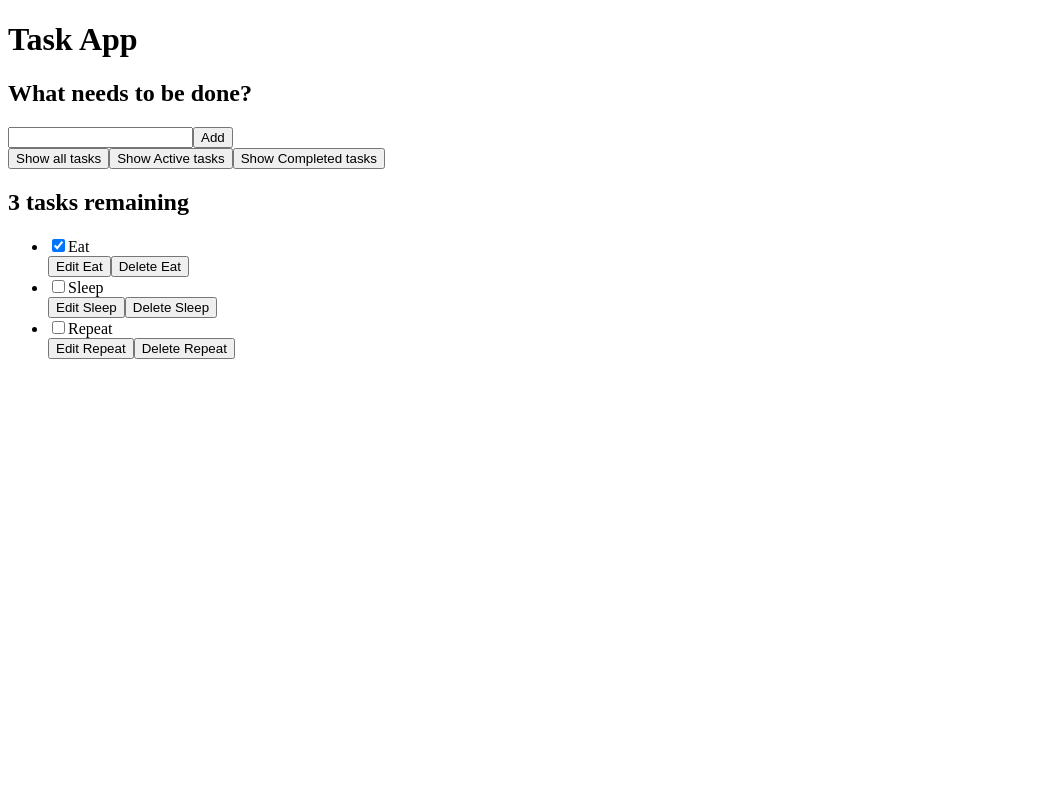
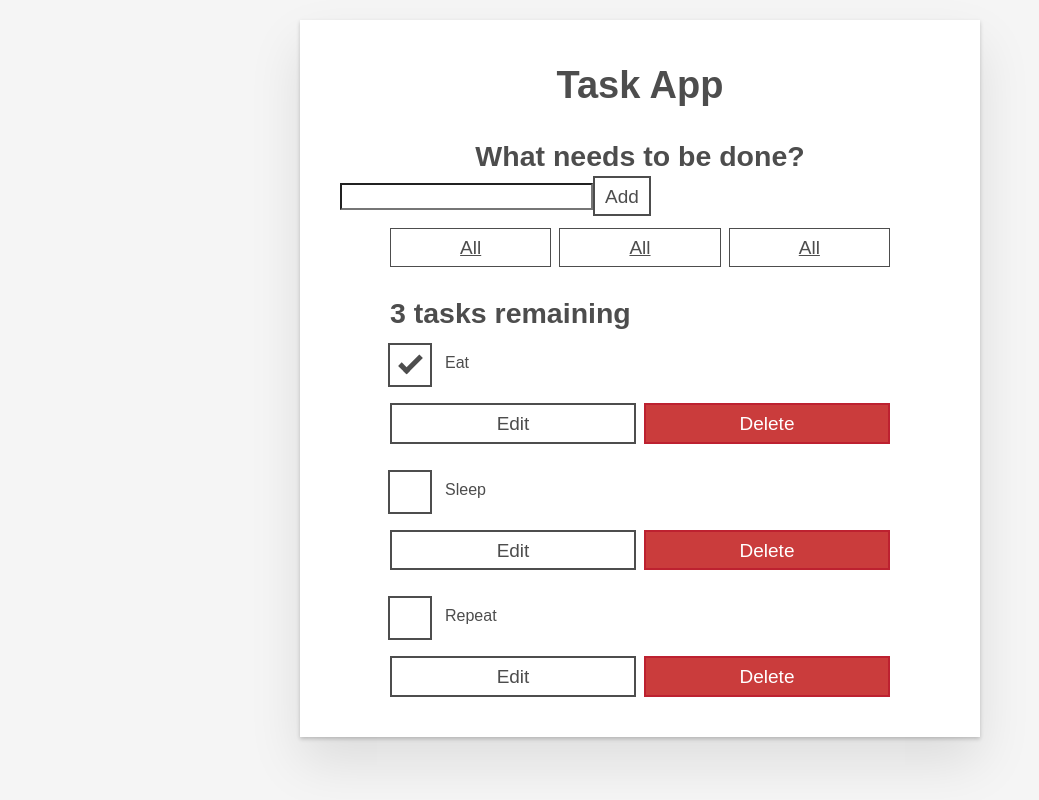
Before and after one commit to SalamanderCtesiphon/task-app, a React (Create React App) app: page / in a window 1280 px wide. Shown: the whole page, without its empty margins (0-1039 px from the left). Built offline with nearby package versions, Linux system fonts and the light colour scheme.

Commit message:
continuing to follow along with the tutorial

```diff
--- a/src/App.js
+++ b/src/App.js
@@ -1,95 +1,36 @@
+import Todo from "./components/Todo";
+import Form from "./components/Form";
+import FilterButton from "./components/FilterButton";
 
 const App = (props) => {
+
+  const taskList = props.tasks?.map((task) => (
+    <Todo
+      id={task.id}
+      name={task.name}
+      completed={task.completed}
+      key={task.id}
+    />
+    )
+  );
+
   return (
     <div className="todoapp stack-large">
       <h1>Task App</h1>
-      <form>
-        <h2 className="label-wrapper">
-          <label htmlFor="new-todo-input" className="labe_lg">
-            What needs to be done?
-          </label>
-        </h2>
-        <input
-          type="text"
-          id="new-todo-input"
-          className="input input_lg"
-          name="text"
-          autoComplete="off"
-        />
-        <button type="submit" className="btn btn_primary btn_lg">
-          Add
-        </button>
-      </form>
+      <Form />
       <div className="filters btn-group stack-exception">
-        <button type="button" className="btn toggle-btn" aria-pressed="true">
-          <span className="visually-hidden">Show </span>
-          <span>all</span>
-          <span className="visually-hidden"> tasks</span>
-        </button>
-        <button type="button" className="btn toggle-btn" aria-pressed="false">
-          <span className="visually-hidden">Show </span>
-          <span>Active</span>
-          <span className="visually-hidden"> tasks</span>
-        </button>
-        <button type="button" className="btn toggle-btn" aria-pressed="false">
-          <span className="visually-hidden">Show </span>
-          <span>Completed</span>
-          <span className="visually-hidden"> tasks</span>
-        </button>
-      </div>
+        <FilterButton />
+        <FilterButton />
+        <FilterButton />
+       </div>
       <h2 id="list-heading">3 tasks remaining</h2>
       <ul
         role="list"
         className="todo-list stack-large stack-exception"
-        aria-labelledby="list-heading">
-        <li className="todo stack-small">
-          <div className="c-cb">
-            <input id="todo-0" type="checkbox" defaultChecked={true} />
-            <label className="todo-label" htmlFor="todo-0">
-              Eat
-            </label>
-          </div>
-          <div className="btn-group">
-            <button type="button" className="btn">
-              Edit <span className="visually-hidden">Eat</span>
-            </button>
-            <button type="button" className="btn btn__danger">
-              Delete <span className="visually-hidden">Eat</span>
-            </button>
-          </div>
-        </li>
-        <li className="todo stack-small">
-          <div className="c-cb">
-            <input id="todo-1" type="checkbox" />
-            <label className="todo-label" htmlFor="todo-1">
-              Sleep
-            </label>
-          </div>
-          <div className="btn-group">
-            <button type="button" className="btn">
-              Edit <span className="visually-hidden">Sleep</span>
-            </button>
-            <button type="button" className="btn btn__danger">
-              Delete <span className="visually-hidden">Sleep</span>
-            </button>
-          </div>
-        </li>
-        <li className="todo stack-small">
-          <div className="c-cb">
-            <input id="todo-2" type="checkbox" />
-            <label className="todo-label" htmlFor="todo-2">
-              Repeat
-            </label>
-          </div>
-          <div className="btn-group">
-            <button type="button" className="btn">
-              Edit <span className="visually-hidden">Repeat</span>
-            </button>
-            <button type="button" className="btn btn__danger">
-              Delete <span className="visually-hidden">Repeat</span>
-            </button>
-          </div>
-        </li>
+        aria-labelledby="list-heading"
+      >
+        {taskList}
+
       </ul>
     </div>
   );
--- /dev/null
+++ b/src/components/FilterButton.js
@@ -0,0 +1,13 @@
+import React from "react";
+
+function FilterButton(props) {
+  return (
+    <button type="button" className="btn toggle-btn" aria-pressed="true">
+      <span className="visually-hidden">Show </span>
+      <span>all </span>
+      <span className="visually-hidden"> tasks</span>
+    </button>
+  );
+}
+
+export default FilterButton;
--- /dev/null
+++ b/src/components/Form.js
@@ -0,0 +1,25 @@
+import React from "react";
+
+const Form = () => {
+    return(
+      <form>
+        <h2 className="label-wrapper">
+          <label htmlFor="new-todo-input" className="labe_lg">
+            What needs to be done?
+          </label>
+        </h2>
+        <input
+          type="text"
+          id="new-todo-input"
+          className="input input_lg"
+          name="text"
+          autoComplete="off"
+        />
+        <button type="submit" className="btn btn_primary btn_lg">
+          Add
+        </button>
+      </form>
+    )
+}
+
+export default Form
--- /dev/null
+++ b/src/components/Todo.js
@@ -0,0 +1,22 @@
+import React from "react";
+
+export default function Todo(props) {
+    return (
+        <li className="todo stack-small">
+        <div className="c-cb">
+          <input id={props.id} type="checkbox" defaultChecked={props.completed} />
+          <label className="todo-label" htmlFor="todo-0">
+            {props.name}
+          </label>
+        </div>
+        <div className="btn-group">
+          <button type="button" className="btn">
+            Edit <span className="visually-hidden">Eat</span>
+          </button>
+          <button type="button" className="btn btn__danger">
+            Delete <span className="visually-hidden">Eat</span>
+          </button>
+        </div>
+      </li>
+    );
+}
--- /dev/null
+++ b/src/index.css
@@ -0,0 +1,286 @@
+*::before,
+*::after {
+  box-sizing: border-box;
+}
+*:focus {
+  outline: 3px dashed #228bec;
+  outline-offset: 0;
+}
+html {
+  font: 62.5% / 1.15 sans-serif;
+}
+h1,
+h2 {
+  margin-bottom: 0;
+}
+ul {
+  list-style: none;
+  padding: 0;
+}
+button {
+  border: none;
+  margin: 0;
+  padding: 0;
+  width: auto;
+  overflow: visible;
+  background: transparent;
+  color: inherit;
+  font: inherit;
+  line-height: normal;
+  -webkit-font-smoothing: inherit;
+  -moz-osx-font-smoothing: inherit;
+  appearance: none;
+}
+button::-moz-focus-inner {
+  border: 0;
+}
+button,
+input,
+optgroup,
+select,
+textarea {
+  font-family: inherit;
+  font-size: 100%;
+  line-height: 1.15;
+  margin: 0;
+}
+button,
+input {
+  overflow: visible;
+}
+input[type="text"] {
+  border-radius: 0;
+}
+body {
+  width: 100%;
+  max-width: 68rem;
+  margin: 0 auto;
+  font: 1.6rem/1.25 Arial, sans-serif;
+  background-color: #f5f5f5;
+  color: #4d4d4d;
+}
+@media screen and (min-width: 620px) {
+  body {
+    font-size: 1.9rem;
+    line-height: 1.31579;
+  }
+}
+/*END RESETS*/
+/* GLOBAL STYLES */
+.form-group > input[type="text"] {
+  display: inline-block;
+  margin-top: 0.4rem;
+}
+.btn {
+  padding: 0.8rem 1rem 0.7rem;
+  border: 0.2rem solid #4d4d4d;
+  cursor: pointer;
+  text-transform: capitalize;
+}
+.btn.toggle-btn {
+  border-width: 1px;
+  border-color: #d3d3d3;
+}
+.btn.toggle-btn[aria-pressed="true"] {
+  text-decoration: underline;
+  border-color: #4d4d4d;
+}
+.btn__danger {
+  color: #fff;
+  background-color: #ca3c3c;
+  border-color: #bd2130;
+}
+.btn__filter {
+  border-color: lightgrey;
+}
+.btn__primary {
+  color: #fff;
+  background-color: #000;
+}
+.btn-group {
+  display: flex;
+  justify-content: space-between;
+}
+.btn-group > * {
+  flex: 1 1 49%;
+}
+.btn-group > * + * {
+  margin-left: 0.8rem;
+}
+.label-wrapper {
+  margin: 0;
+  flex: 0 0 100%;
+  text-align: center;
+}
+.visually-hidden {
+  position: absolute !important;
+  height: 1px;
+  width: 1px;
+  overflow: hidden;
+  clip: rect(1px 1px 1px 1px);
+  clip: rect(1px, 1px, 1px, 1px);
+  white-space: nowrap;
+}
+[class*="stack"] > * {
+  margin-top: 0;
+  margin-bottom: 0;
+}
+.stack-small > * + * {
+  margin-top: 1.25rem;
+}
+.stack-large > * + * {
+  margin-top: 2.5rem;
+}
+@media screen and (min-width: 550px) {
+  .stack-small > * + * {
+    margin-top: 1.4rem;
+  }
+  .stack-large > * + * {
+    margin-top: 2.8rem;
+  }
+}
+.stack-exception {
+  margin-top: 1.2rem;
+}
+/* END GLOBAL STYLES */
+.todoapp {
+  background: #fff;
+  margin: 2rem 0 4rem 0;
+  padding: 1rem;
+  position: relative;
+  box-shadow: 0 2px 4px 0 rgba(0, 0, 0, 0.2), 0 2.5rem 5rem 0 rgba(0, 0, 0, 0.1);
+}
+@media screen and (min-width: 550px) {
+  .todoapp {
+    padding: 4rem;
+  }
+}
+.todoapp > * {
+  max-width: 50rem;
+  margin-left: auto;
+  margin-right: auto;
+}
+.todoapp > form {
+  max-width: 100%;
+}
+.todoapp > h1 {
+  display: block;
+  max-width: 100%;
+  text-align: center;
+  margin: 0;
+  margin-bottom: 1rem;
+}
+.label__lg {
+  line-height: 1.01567;
+  font-weight: 300;
+  padding: 0.8rem;
+  margin-bottom: 1rem;
+  text-align: center;
+}
+.input__lg {
+  padding: 2rem;
+  border: 2px solid #000;
+}
+.input__lg:focus {
+  border-color: #4d4d4d;
+  box-shadow: inset 0 0 0 2px;
+}
+[class*="__lg"] {
+  display: inline-block;
+  width: 100%;
+  font-size: 1.9rem;
+}
+[class*="__lg"]:not(:last-child) {
+  margin-bottom: 1rem;
+}
+@media screen and (min-width: 620px) {
+  [class*="__lg"] {
+    font-size: 2.4rem;
+  }
+}
+/* Todo item styles */
+.todo {
+  display: flex;
+  flex-direction: row;
+  flex-wrap: wrap;
+}
+.todo > * {
+  flex: 0 0 100%;
+}
+.todo-text {
+  width: 100%;
+  min-height: 4.4rem;
+  padding: 0.4rem 0.8rem;
+  border: 2px solid #565656;
+}
+.todo-text:focus {
+  box-shadow: inset 0 0 0 2px;
+}
+/* CHECKBOX STYLES */
+.c-cb {
+  box-sizing: border-box;
+  font-family: Arial, sans-serif;
+  -webkit-font-smoothing: antialiased;
+  font-weight: 400;
+  font-size: 1.6rem;
+  line-height: 1.25;
+  display: block;
+  position: relative;
+  min-height: 44px;
+  padding-left: 40px;
+  clear: left;
+}
+.c-cb > label::before,
+.c-cb > input[type="checkbox"] {
+  box-sizing: border-box;
+  top: -2px;
+  left: -2px;
+  width: 44px;
+  height: 44px;
+}
+.c-cb > input[type="checkbox"] {
+  -webkit-font-smoothing: antialiased;
+  cursor: pointer;
+  position: absolute;
+  z-index: 1;
+  margin: 0;
+  opacity: 0;
+}
+.c-cb > label {
+  font-size: inherit;
+  font-family: inherit;
+  line-height: inherit;
+  display: inline-block;
+  margin-bottom: 0;
+  padding: 8px 15px 5px;
+  cursor: pointer;
+  touch-action: manipulation;
+}
+.c-cb > label::before {
+  content: "";
+  position: absolute;
+  border: 2px solid currentcolor;
+  background: transparent;
+}
+.c-cb > input[type="checkbox"]:focus + label::before {
+  border-width: 4px;
+  outline: 3px dashed #228bec;
+}
+.c-cb > label::after {
+  box-sizing: content-box;
+  content: "";
+  position: absolute;
+  top: 11px;
+  left: 9px;
+  width: 18px;
+  height: 7px;
+  transform: rotate(-45deg);
+  border: solid;
+  border-width: 0 0 5px 5px;
+  border-top-color: transparent;
+  opacity: 0;
+  background: transparent;
+}
+.c-cb > input[type="checkbox"]:checked + label::after {
+  opacity: 1;
+}
--- a/src/index.js
+++ b/src/index.js
@@ -1,13 +1,18 @@
 import React from 'react';
 import ReactDOM from 'react-dom/client';
 import App from './App.js'
+import './index.css'
 
-
+const DATA = [
+  { id: "todo-0", name: "Eat", completed: true },
+  { id: "todo-1", name: "Sleep", completed: false },
+  { id: "todo-2", name: "Repeat", completed: false }
+];
 
 
 const root = ReactDOM.createRoot(document.getElementById('root'));
 root.render(
   <React.StrictMode>
-    <App />
+    <App tasks={DATA} />
   </React.StrictMode>
 );
```
